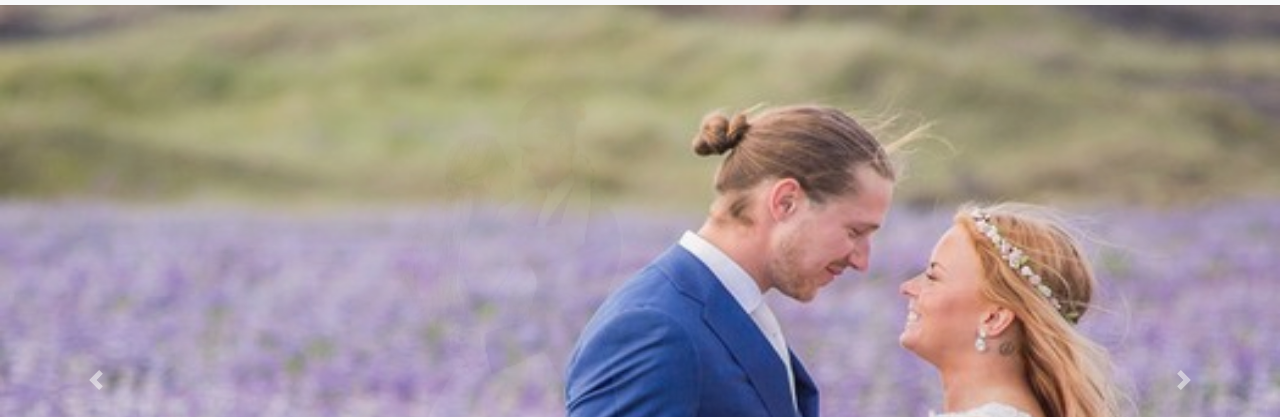
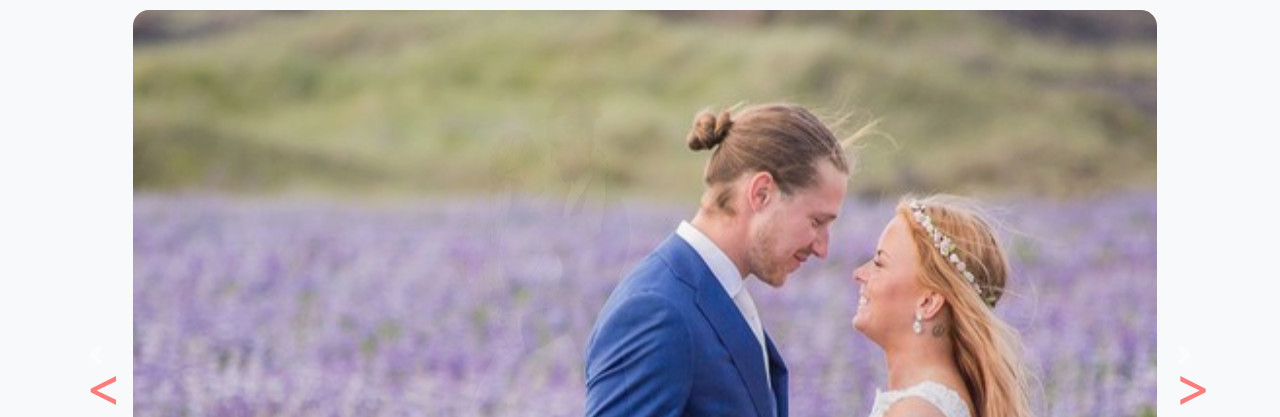
Before and after one commit to master-stm/fluffy_by_jessie, a plain HTML site: page index.html in a window 1280 px wide. Shown: the part 383-800 px from the top of the page. Drawn offline with nearby package versions, Linux system fonts and the light colour scheme.

Commit message:
Update styles.css

```diff
--- a/styles.css
+++ b/styles.css
@@ -39,16 +39,43 @@ label,
 
 }
 
+
+/* Carousel */
+/*
+.carousel-control-prev-icon,
+.carousel-control-next-icon {
+    height: 100px;
+    width: 100px;
+    outline: black;
+    background-size: 100%, 100%;
+    border-radius: 50%;
+    border: 1px solid black;
+    background-image: none;
+}
+ */
+.carousel-control-next-icon:after {
+    content: '>';
+    font-size: 55px;
+    color: red;
+}
+
+.carousel-control-prev-icon:after {
+    content: '<';
+    font-size: 55px;
+    color: red;
+}
+
 .carousel {
     width: 100%;
-    height: 750px;
+    height: 700px;
 
 }
 
 
 .carousel-inner {
-
+    padding: 0 10% 0;
     height: 100%;
+    background-color: #F8F9FA;
 }
 
 
@@ -61,7 +88,9 @@ label,
 
 .carousel-item img {
     height: 100% !important;
-    width: 50%;
+    width: 60%;
+    margin: 5px;
+    border-radius: 1rem;
 }
 
 #features {
```
